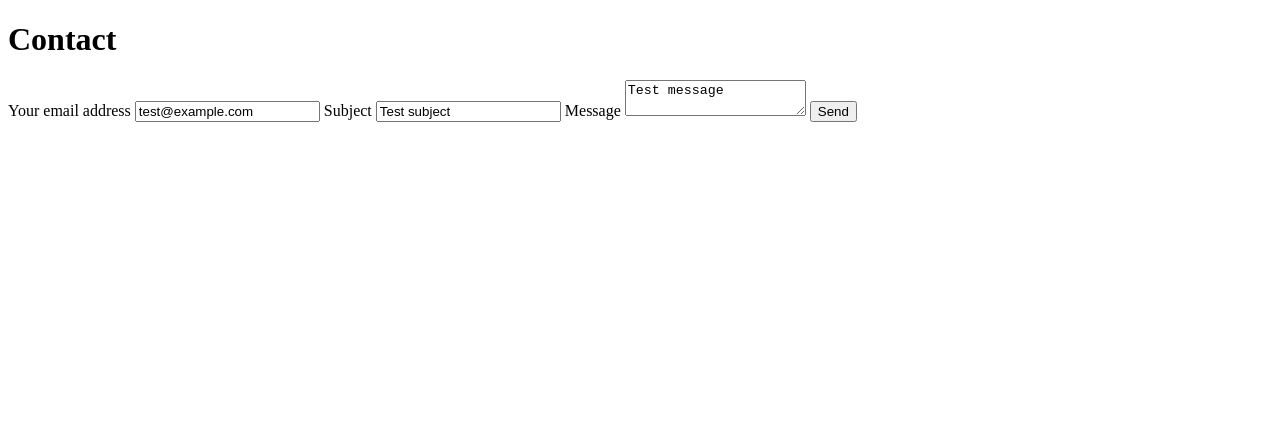
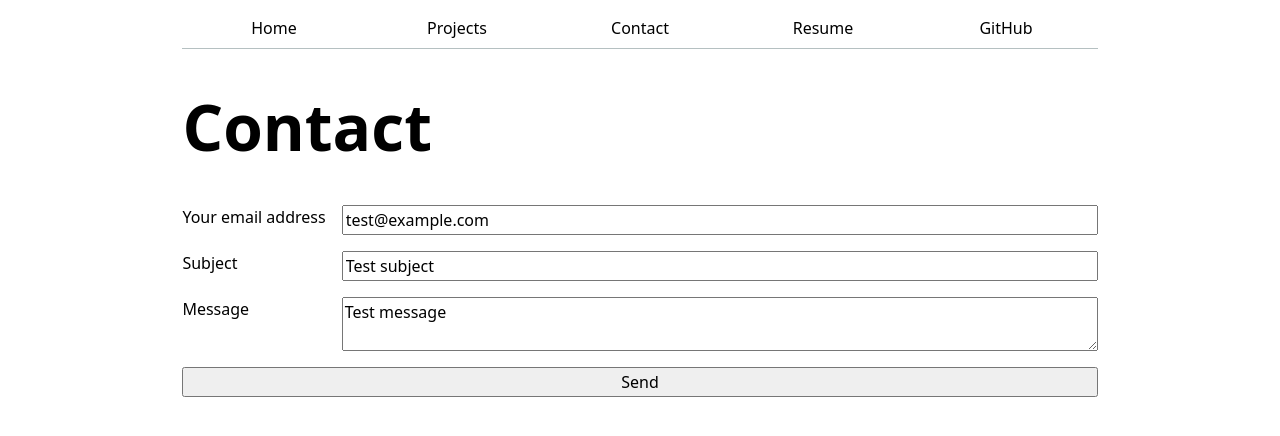
Before and after one commit to Surbiton03/Portfolio, a plain HTML site: page contact/index.html in a window 1280 px wide. Drawn offline with Linux system fonts and the light colour scheme; the site is published under a folder, as on GitHub Pages, so addresses that start at the root find nothing.

Commit message:
Fix file paths to work locally and on GitHub Pages

```diff
--- a/contact/index.html
+++ b/contact/index.html
@@ -4,8 +4,8 @@
     <meta charset="UTF-8">
     <meta name="viewport" content="width=device-width, initial-scale=1.0">
     <title>Jookyoung Lee: Contact</title>
-    <link rel="stylesheet" href="/Portfolio/style.css">
-    <script src="/Portfolio/global.js" type="module"></script>
+    <link rel="stylesheet" href="../style.css">
+    <script src="../global.js" type="module"></script>
 </head>
 <body>
     <h1>Contact</h1>
```
Also changed, not shown: index.html (+2 -2 lines), projects/index.html (+2 -2 lines), resume/index.html (+2 -2 lines).
